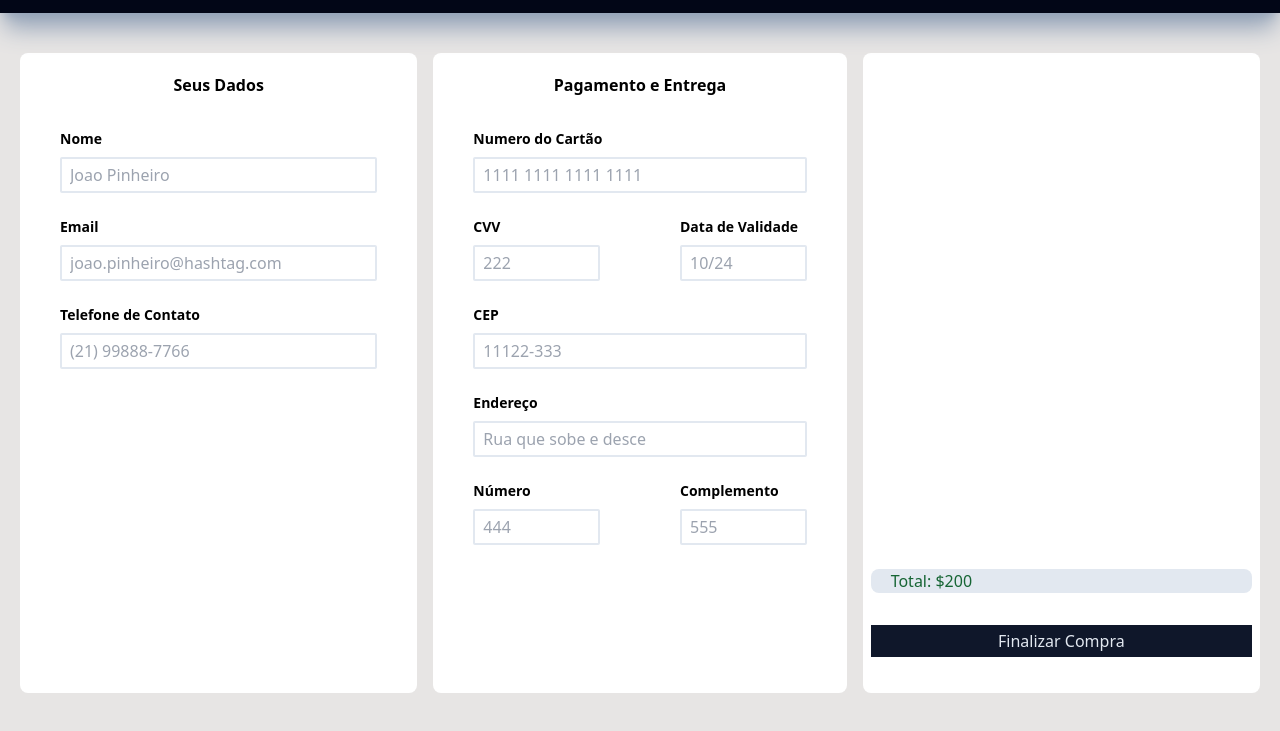
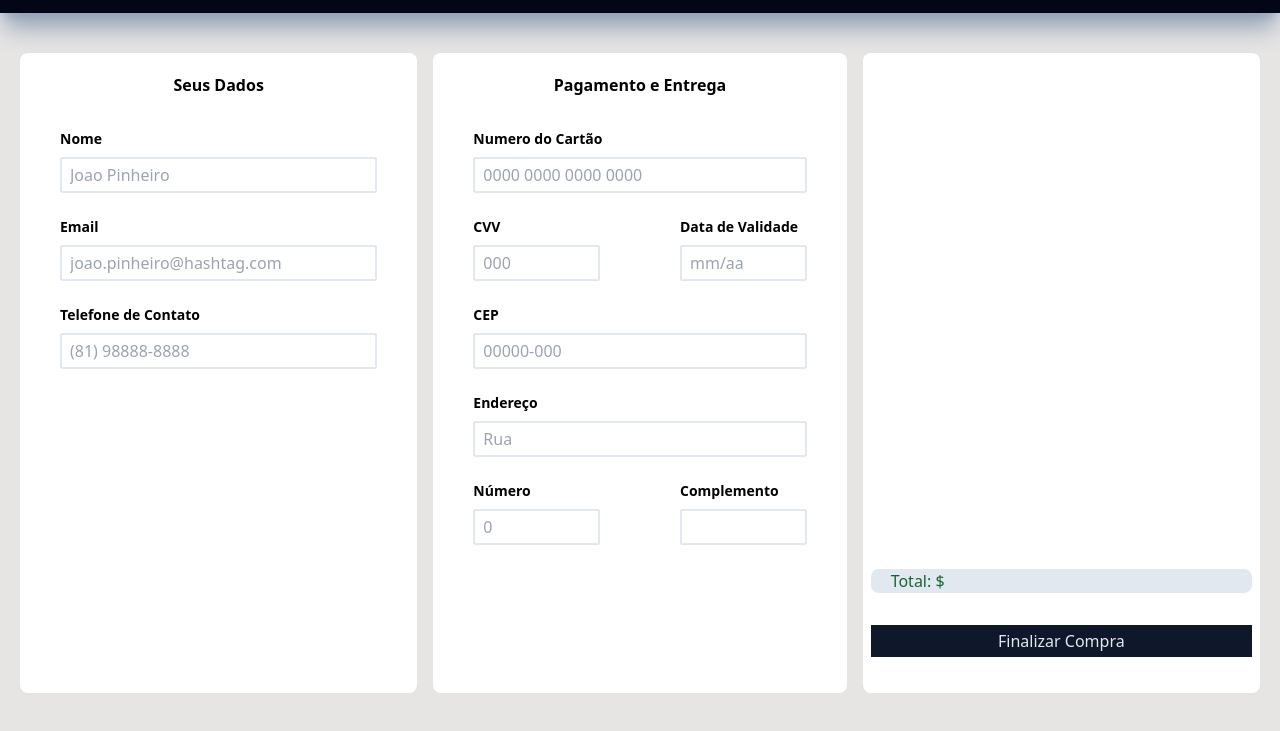
Before and after one commit to DelisG/magazine, a website built with Vite: page checkout.html in a window 1280 px wide. Shown: the part 67-798 px from the top of the page. Built offline with nearby package versions, Linux system fonts and the light colour scheme.

Commit message:
:framed_picture: Pagina de Pagamento

```diff
--- a/checkout.html
+++ b/checkout.html
@@ -3,26 +3,23 @@
   <head>
     <meta charset="UTF-8" />
     <meta name="viewport" content="width=device-width, initial-scale=1.0" />
-    <title>Document</title>
+    <title>Magazine</title>
     <link rel="stylesheet" href="./style.css" />
     <link
       rel="stylesheet"
       href="https://cdnjs.cloudflare.com/ajax/libs/font-awesome/6.4.2/css/all.min.css"
       integrity="sha512-z3gLpd7yknf1YoNbCzqRKc4qyor8gaKU1qmn+CShxbuBusANI9QpRohGBreCFkKxLhei6S9CQXFEbbKuqLg0DA=="
       crossorigin="anonymous"
-      referrerpolicy="no-referrer"
-    />
+      referrerpolicy="no-referrer" />
   </head>
   <body class="bg-stone-200 flex flex-col h-screen">
     <header
-      class="flex text-xl bg-slate-950 shadow-xl shadow-slate-400 px-8 py-4 justify-between sticky top-0 z-10"
-    >
+      class="flex text-xl bg-slate-950 shadow-xl shadow-slate-400 px-8 py-4 justify-between sticky top-0 z-10">
       <a href="./">
         <img
           class="h-12"
           src="./assets/logo/hashtag.svg"
-          alt="Logo do Magazine Hashtag."
-        />
+          alt="Logo do Magazine Hashtag." />
       </a>
     </header>
     <form class="flex w-100 px-5 gap-4 py-10 grow">
@@ -35,8 +32,7 @@
             id="nome"
             class="rounded-sm px-2 border-2 border-slate-200 py-1"
             placeholder="Joao Pinheiro"
-            required
-          />
+            required />
         </div>
         <div class="flex flex-col px-10 py-3">
           <label for="email" class="font-bold text-sm mb-2">Email</label>
@@ -45,35 +41,29 @@
             id="email"
             class="rounded-sm px-2 border-2 border-slate-200 py-1"
             placeholder="joao.pinheiro@hashtag.com"
-            required
-          />
+            required />
         </div>
         <div class="flex flex-col px-10 py-3">
-          <label for="nome" class="font-bold text-sm mb-2"
-            >Telefone de Contato</label
-          >
+          <label for="nome" class="font-bold text-sm mb-2">Telefone de Contato</label>
           <input
             type="tel"
             id="nome"
             class="rounded-sm px-2 border-2 border-slate-200 py-1"
-            placeholder="(21) 99888-7766"
-            required
-          />
+            placeholder="(81) 98888-8888"
+            required />
         </div>
       </section>
       <section id="pagamento-entrega" class="w-1/3 bg-white rounded-lg py-5">
         <p class="mb-5 text-center font-bold">Pagamento e Entrega</p>
         <div class="flex flex-col px-10 py-3">
-          <label for="numero-cartao" class="font-bold text-sm mb-2"
-            >Numero do Cartão</label
-          >
+          <label for="numero-cartao" class="font-bold text-sm mb-2">Numero do
+            Cartão</label>
           <input
             type="text"
             id="numero-cartao"
             class="rounded-sm px-2 border-2 border-slate-200 py-1"
-            placeholder="1111 1111 1111 1111"
-            required
-          />
+            placeholder="0000 0000 0000 0000"
+            required />
         </div>
         <div class="flex">
           <div class="flex flex-col px-10 py-3 w-1/2">
@@ -82,21 +72,18 @@
               type="text"
               id="cvv"
               class="rounded-sm px-2 border-2 border-slate-200 py-1"
-              placeholder="222"
-              required
-            />
+              placeholder="000"
+              required />
           </div>
           <div class="flex flex-col px-10 py-3 w-1/2">
-            <label for="data-expiracao" class="font-bold text-sm mb-2"
-              >Data de Validade</label
-            >
+            <label for="data-expiracao" class="font-bold text-sm mb-2">Data de
+              Validade</label>
             <input
               type="text"
               id="data-expiracao"
               class="rounded-sm px-2 border-2 border-slate-200 py-1"
-              placeholder="10/24"
-              required
-            />
+              placeholder="mm/aa"
+              required />
           </div>
         </div>
         <div class="flex flex-col px-10 py-3">
@@ -105,9 +92,8 @@
             type="text"
             id="cep"
             class="rounded-sm px-2 border-2 border-slate-200 py-1"
-            placeholder="11122-333"
-            required
-          />
+            placeholder="00000-000"
+            required />
         </div>
         <div class="flex flex-col px-10 py-3">
           <label for="endereco" class="font-bold text-sm mb-2">Endereço</label>
@@ -115,9 +101,8 @@
             type="text"
             id="endereco"
             class="rounded-sm px-2 border-2 border-slate-200 py-1"
-            placeholder="Rua que sobe e desce"
-            required
-          />
+            placeholder="Rua"
+            required />
         </div>
         <div class="flex">
           <div class="flex flex-col px-10 py-3 w-1/2">
@@ -126,44 +111,36 @@
               type="text"
               id="numero"
               class="rounded-sm px-2 border-2 border-slate-200 py-1"
-              placeholder="444"
-              required
-            />
+              placeholder="0"
+              required />
           </div>
           <div class="flex flex-col px-10 py-3 w-1/2">
-            <label for="complemento" class="font-bold text-sm mb-2"
-              >Complemento</label
-            >
+            <label for="complemento" class="font-bold text-sm mb-2">Complemento</label>
             <input
               type="text"
               id="complemento"
               class="rounded-sm px-2 border-2 border-slate-200 py-1"
-              placeholder="555"
-              required
-            />
+              placeholder
+              required />
           </div>
         </div>
       </section>
       <section id="produtos-checkout" class="w-1/3 bg-white rounded-lg py-5">
         <section
           id="container-produtos-checkout"
-          class="h-4/5 overflow-y-auto px-2 flex flex-col items-center"
-        ></section>
+          class="h-4/5 overflow-y-auto px-2 flex flex-col items-center"></section>
         <section
           id="celula-checkout"
-          class="flex flex-col px-2 h-1/5 justify-around"
-        >
+          class="flex flex-col px-2 h-1/5 justify-around">
           <p
             id="preco-total"
-            class="bg-slate-200 text-green-800 rounded-lg pl-5"
-          >
-            Total: $200
+            class="bg-slate-200 text-green-800 rounded-lg pl-5">
+            Total: $
           </p>
           <button
             class="bg-slate-900 text-slate-200 p-1 hover:bg-slate-800"
             type="submit"
-            id="finalizar-compra-checkout"
-          >
+            id="finalizar-compra-checkout">
             Finalizar Compra
           </button>
         </section>
```
